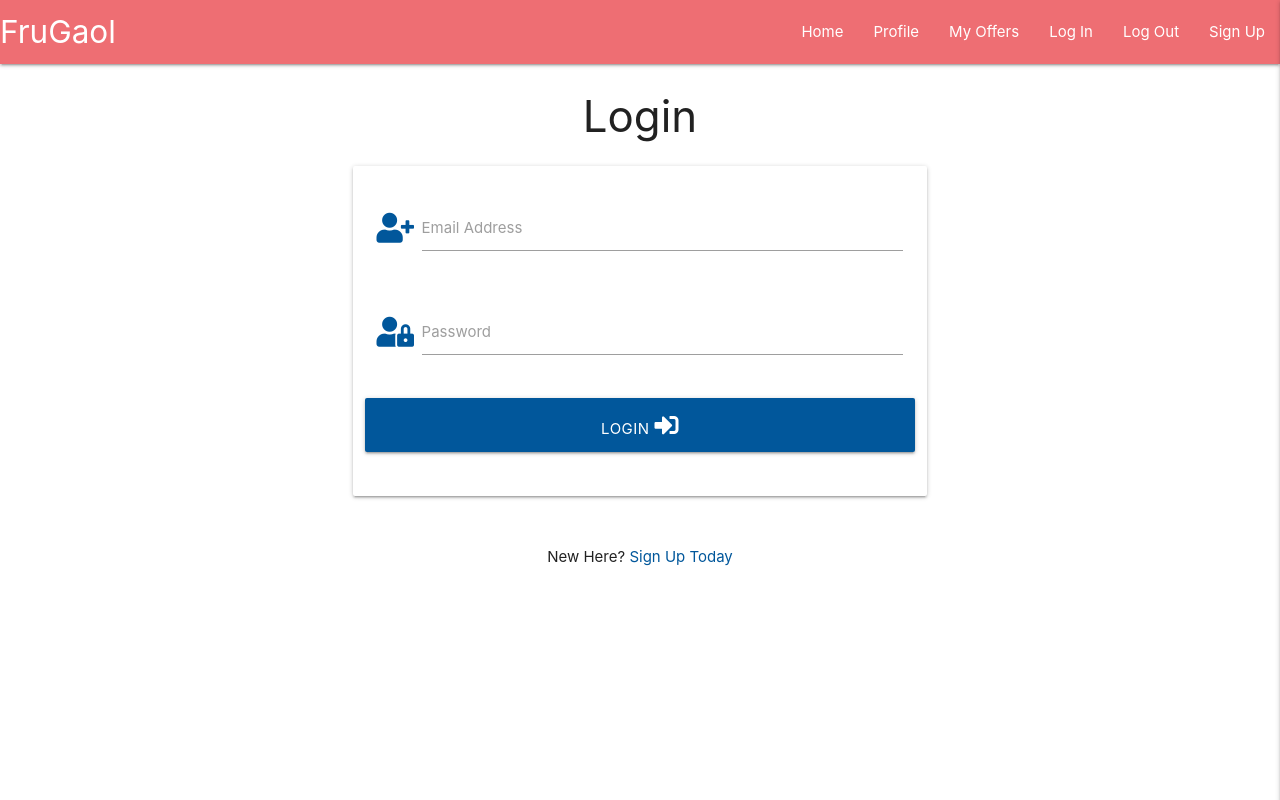
After one commit to ShiftyKitty/MS3-FruGaol, a Flask app: page /login in a window 1280 px wide. The commit adds this page. Run offline with Flask 2, Linux system fonts and the light colour scheme; some libraries are stand-ins or nearby versions.

Commit message:
login for business users operating successfully

```diff
--- a/app.py
+++ b/app.py
@@ -76,11 +76,11 @@ def business_signup():
             if "filesize" in request.cookies:
 
                 if not allowed_logo_filesize(request.cookies["filesize"]):
-                    print("Filesize exceeded maximum limit")
+                    flash("Filesize exceeded maximum limit")
                     return redirect(url_for("business_signup"))
 
             if logo.filename == '':
-                print("No filename. Please name file and try again")
+                flash("No filename. Please name file and try again")
                 return redirect(url_for("business_signup"))
 
             if allowed_logo(logo.filename):
@@ -134,7 +134,7 @@ def consumer_signup():
             "consumer_contact_number": request.form.get("consumer_contact_number"),
             "consumer_email_address": request.form.get("consumer_email_address"),
             "consumer_dob": request.form.get("consumer_dob"),
-            "consumer_password": generate_password_hash(request.form.get("consumer_password"))
+            "password": generate_password_hash(request.form.get("password"))
         }
         mongo.db.consumer_users.insert_one(consumer_signup)
 
@@ -144,9 +144,47 @@ def consumer_signup():
     return render_template("consumer_signup.html")
 
 
-@app.route("/upload_logo", methods=["GET", "POST"])
-def upload_logo():
-    return render_template("upload_logo.html")
+@app.route("/login", methods=["GET", "POST"])
+def login():
+    if request.method == "POST":
+        # # check if email exists in database
+        # existing_email_consumer = mongo.db.consumer_users.find_one(
+        #     {"consumer_email_address": request.form.get("consumer_email_address")})
+
+        # if existing_email_consumer:
+        #     if check_password_hash(
+        #         existing_email_consumer["password"], request.form.get("password")):
+        #             session["consumer_user"] = request.form.get("consumer_name")
+        #             flash("Welcome, {}".format(request.form.get("consumer_name")))
+        #     else:
+        #         #invalid pw match
+        #         flash("Incorrect Email and/or Password")
+        #         return redirect(url_for("login"))
+
+        # else:
+        #     #email does not exist
+        #     flash("Incorrect Email and/or Password")
+        #     return redirect(url_for("login"))
+
+        existing_email_business = mongo.db.business_users.find_one(
+            {"business_email_address": request.form.get("business_email_address").lower()})
+
+        if existing_email_business:
+            if check_password_hash(
+                existing_email_business["password"], request.form.get("password")):
+                    session["business_user"] = request.form.get("business_name")
+                    flash("Welcome, {}".format(request.form.get("business_email_address")))
+            else:
+                #invalid pw match
+                flash("Incorrect Email and/or Password")
+                return redirect(url_for("login"))
+
+        else:
+            #email does not exist
+            flash("Incorrect Email and/or Password")
+            return redirect(url_for("login"))
+
+    return render_template("login.html")
 
 
 if __name__ == "__main__":
--- a/static/css/style.css
+++ b/static/css/style.css
@@ -0,0 +1,3 @@
+.flashes h4 {
+    line-height: 2;
+}
--- a/templates/base.html
+++ b/templates/base.html
@@ -23,7 +23,7 @@
                     <li><a href="{{ url_for('get_product_offers') }}">Home</a></li>
                     <li><a href="">Profile</a></li>
                     <li><a href="">My Offers</a></li>
-                    <li><a href="">Log In</a></li>
+                    <li><a href="{{ url_for('login') }}">Log In</a></li>
                     <li><a href="">Log Out</a></li>
                     <li><a href="{{ url_for('signup') }}">Sign Up</a></li>
 
@@ -36,14 +36,29 @@
             <li><a href="{{ url_for('get_product_offers') }}">Home</a></li>
             <li><a href="">Profile</a></li>
             <li><a href="">My Offers</a></li>
-            <li><a href="">Log In</a></li>
+            <li><a href="{{ url_for('login') }}">Log In</a></li>
             <li><a href="">Log Out</a></li>
             <li><a href="{{ url_for('signup') }}">Sign Up</a></li>
         </ul>
     </header>
 
-    {% block content %}
-    {% endblock %}
+    <section>
+        <!-- flash messages -->
+        {% with messages = get_flashed_messages() %}
+            {% if messages %}
+                {% for message in messages %}
+                    <div class="row flashes">
+                        <h4 class="light-blue lighten-4 center-align">{{ message }}</h4>
+                    </div>
+                {% endfor %}
+            {% endif %}
+        {% endwith %}
+    </section>
+
+    <main class="container">
+        {% block content %}
+        {% endblock %}
+    </main>
 
     <script src="https://code.jquery.com/jquery-3.6.0.min.js" integrity="sha256-/xUj+3OJU5yExlq6GSYGSHk7tPXikynS7ogEvDej/m4=" crossorigin="anonymous"></script>
     <script src="https://cdnjs.cloudflare.com/ajax/libs/materialize/1.0.0/js/materialize.min.js"></script>
--- /dev/null
+++ b/templates/login.html
@@ -0,0 +1,45 @@
+{% extends "base.html" %}
+{% block content %}
+
+    <h3 class="center-align">Login</h3>
+
+
+
+    <div class="row">
+        <form class="col s12 m8 offset-m2" method="POST" enctype="multipart/form-data" action="{{ url_for('login') }}">
+            <div class="card-panel">
+                <!-- business email address -->
+                <div class="row">
+					<div class="input-field col s12">
+						<i class="fas fa-user-plus prefix light-blue-text text-darken-4"></i>
+						<input id="business_email_address" name="business_email_address" type="email" class="validate">
+						<label for="business_email_address">Email Address</label>
+					</div>
+                </div>
+                <!-- password -->
+                <div class="row">
+                    <div class="input-field col s12">
+						<i class="fas fa-user-lock prefix light-blue-text text-darken-4"></i>
+                        <input id="password" name="password" type="password" class="validate">
+                        <label for="password">Password</label>
+                    </div>
+                </div>
+                <!-- login -->
+                <div class="row">
+                    <button type="submit" class="col s12 btn-large light-blue darken-4 text-shadow">
+                        Login <i class="fas fa-sign-in-alt"></i>
+                    </button>
+                </div>
+            </div>
+        </form>
+    </div>
+
+	<div class="row">
+		<div class="col s12">
+			<p class="center-align">
+				New Here? <a href="{{ url_for('signup') }}" class="light-blue-text text-darken-4">Sign Up Today</a>
+			</p>
+		</div>
+	</div>
+
+{% endblock %}
--- a/templates/signup.html
+++ b/templates/signup.html
@@ -16,7 +16,7 @@
         </div>
         <div class="row">
             <div class="col s8 m8 l8">
-                Already a User? <a href="">Log In</a>
+                Already a User? <a href="{{ url_for('login') }}">Log In</a>
             </div>
         </div>
     </div>
```
Also changed, not shown: templates/business_signup.html (+10 -10 lines), templates/consumer_signup.html (+5 -4 lines).
